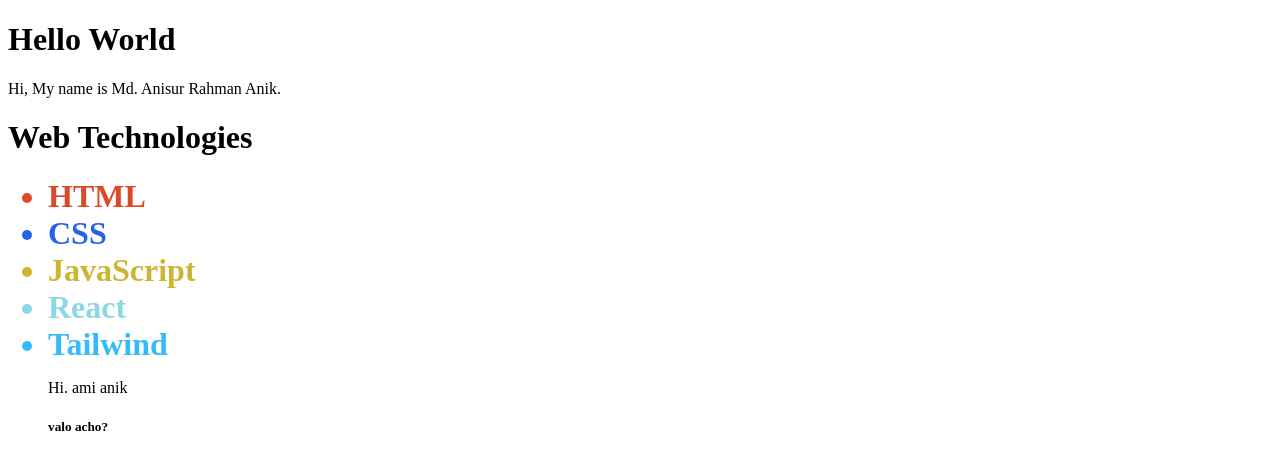
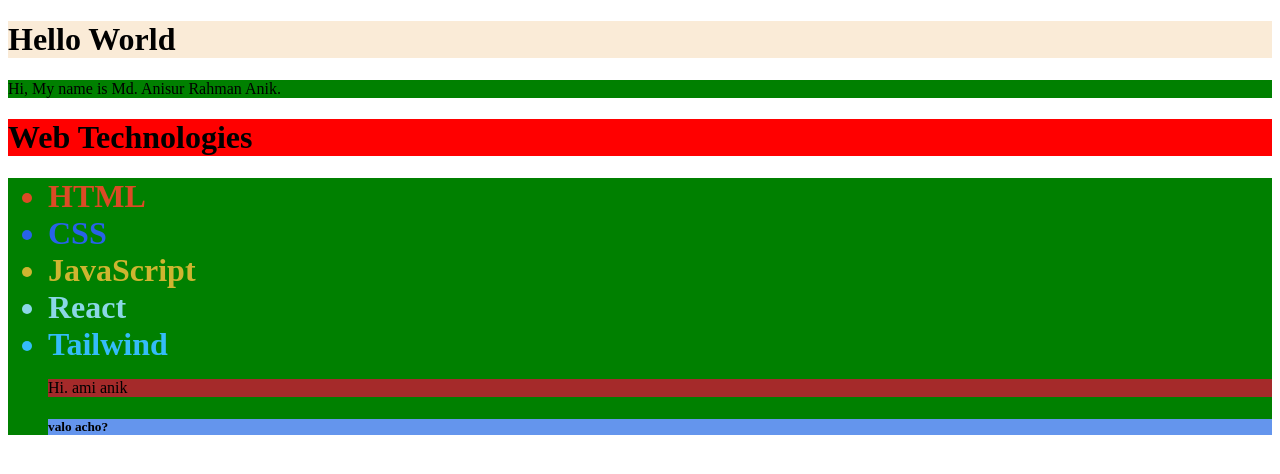
Before and after one commit to Anik-36/Front-End-Development, a plain HTML site: page CSS/02_class_selector/index.html in a window 1280 px wide. Drawn offline with Linux system fonts and the light colour scheme.

Commit message:
change in the cascade file

```diff
--- a/CSS/02_class_selector/style.css
+++ b/CSS/02_class_selector/style.css
@@ -31,3 +31,24 @@
 #tailwind{
     font-size: 32px;
 }
+[class]{
+    background-color: green;
+}
+[anik]{
+    background-color: antiquewhite;
+}
+[anik="coder"]{
+    background-color: red;
+}
+ul p{
+    background-color: brown;
+}
+.web h5{
+    background-color: cornflowerblue;
+}
+h1:hover{
+    color: blue;
+}
+.my-intro:hover{
+    color: orange;
+}
```
